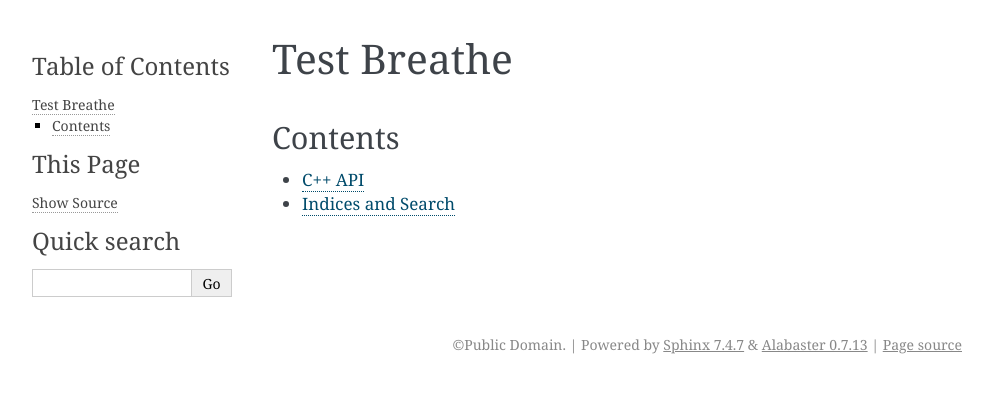
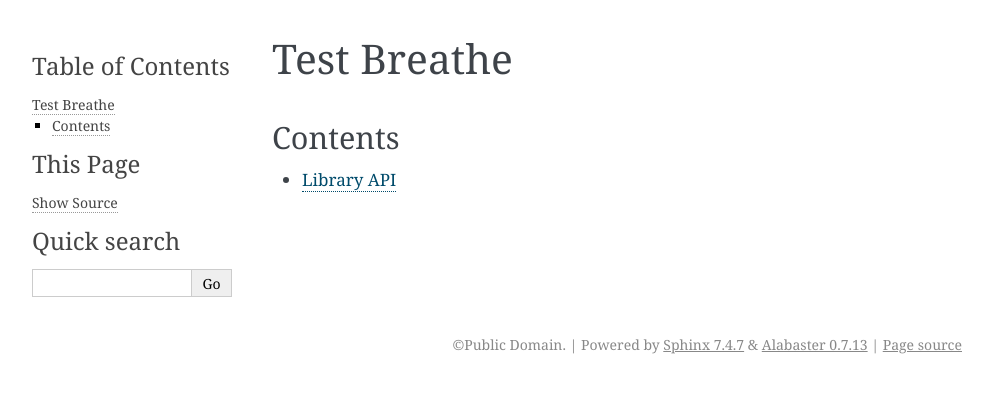
Before and after one commit to Pro/sphinx-cpp-test, a Sphinx documentation site: the page built from docs/index.rst, in a window 1280 px wide. Shown: the top 393 px of the page, without its empty margins (148-1141 px from the left). Built offline with Sphinx 7.4.7, drawn with Linux system fonts in a browser that asks for light colours.

Commit message:
fix: update docs

```diff
--- a/docs/conf.py
+++ b/docs/conf.py
@@ -17,6 +17,7 @@ extensions = [
 
 breathe_projects = { 'sphinx_test': '../doc_output/xml' }
 breathe_default_project = 'sphinx_test'
+breathe_debug_trace_directives = True
 exhale_args = {
     # These arguments are required
     "containmentFolder":     "./api",
--- a/docs/index.rst
+++ b/docs/index.rst
@@ -9,4 +9,4 @@ Contents
    :maxdepth: 3
 
 
-   api/index.rst
+   api/library_root.rst
```
